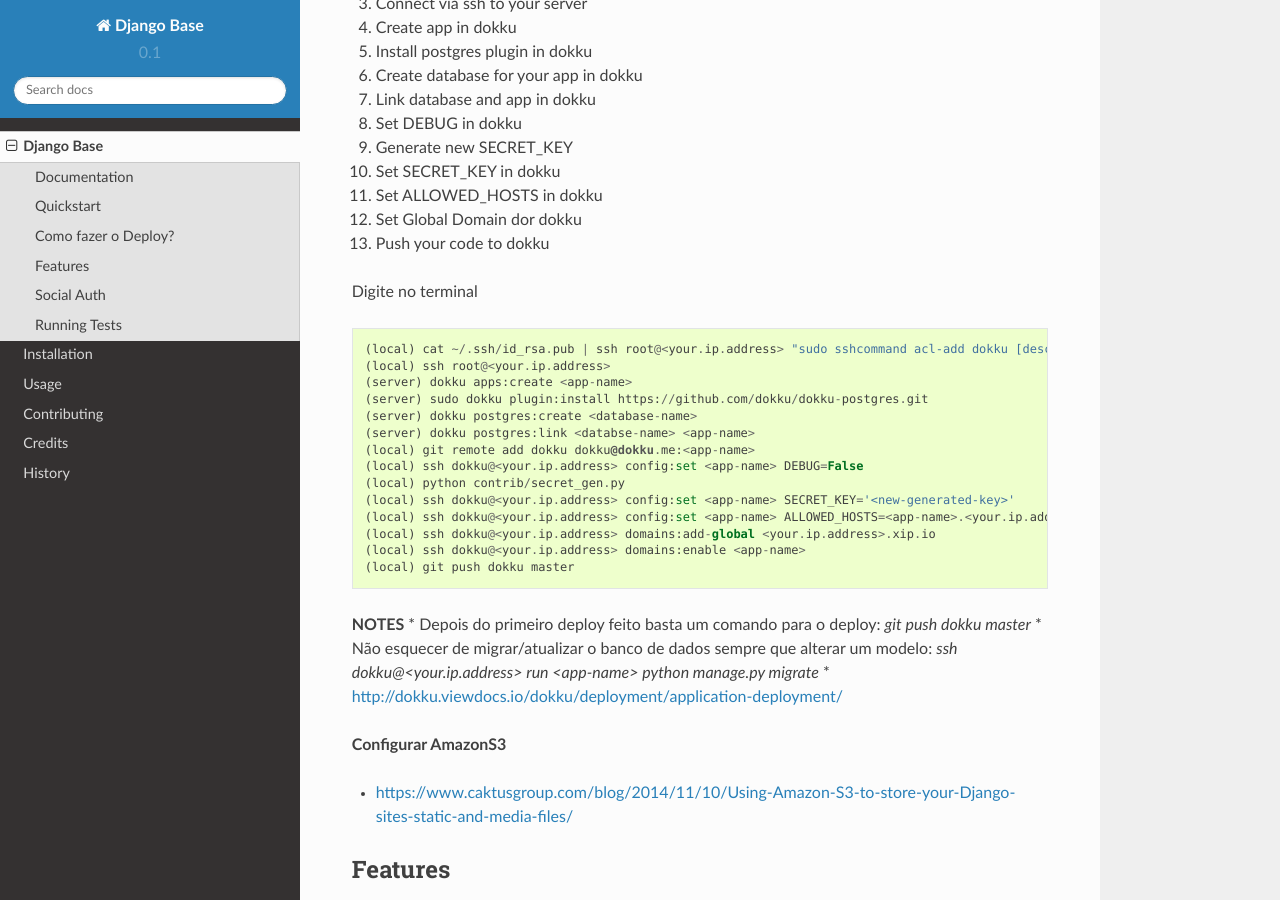
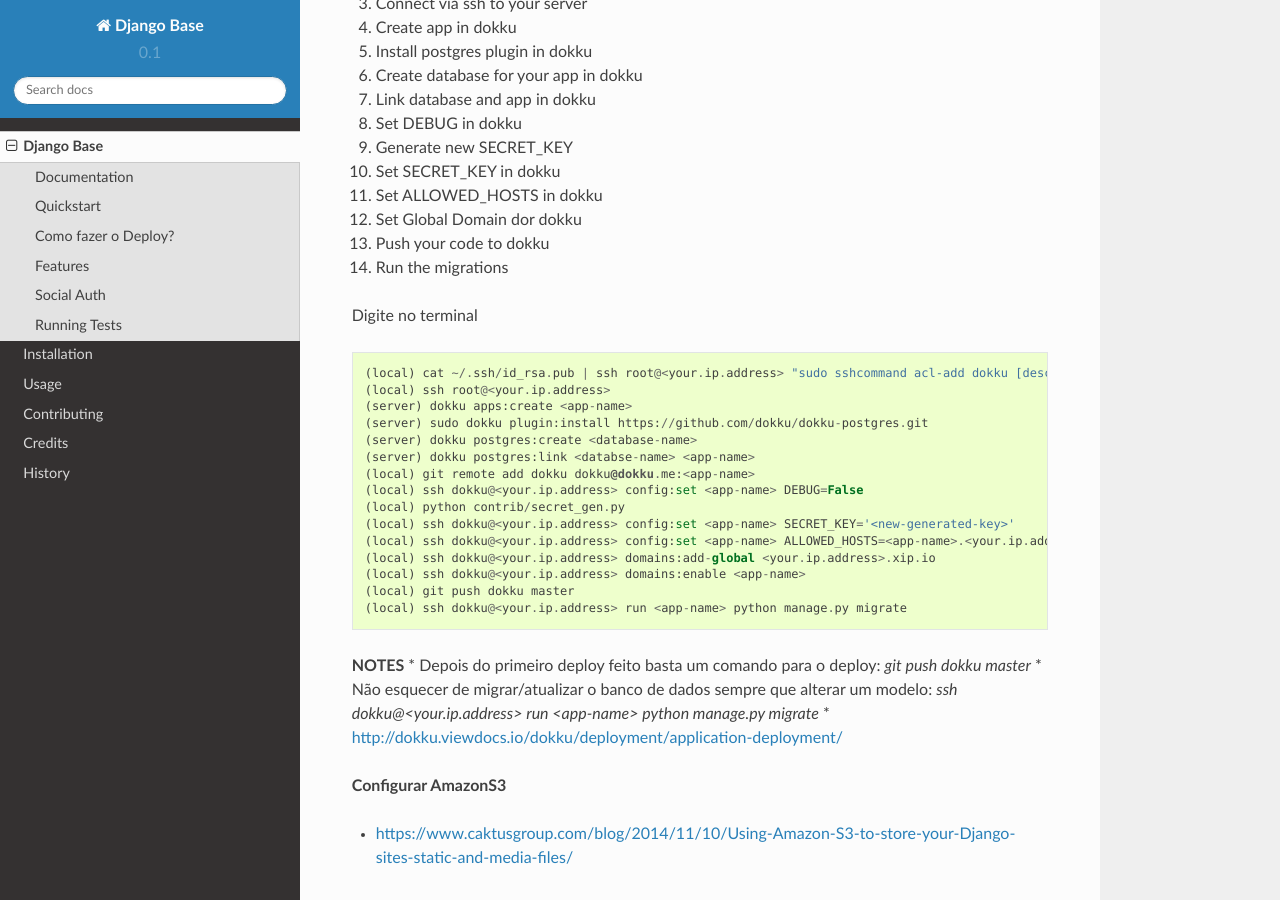
Before and after one commit to tyagow/tetyassistente, a Sphinx documentation site: the page built from docs/readme.rst, in a window 1280 px wide and 900 px high, scrolled down 1006 px. Built offline with Sphinx 7.4.7 and the Read the Docs theme 2.0.0, drawn with Linux system fonts in a browser that asks for light colours.

Commit message:
Update Docs:deploy

```diff
--- a/docs/readme.rst
+++ b/docs/readme.rst
@@ -55,6 +55,7 @@
 11. Set ALLOWED_HOSTS in dokku
 12. Set Global Domain dor dokku
 13. Push your code to dokku
+14. Run the migrations
 
 Digite no terminal ::
 
@@ -72,6 +73,7 @@
     (local) ssh dokku@<your.ip.address> domains:add-global <your.ip.address>.xip.io
     (local) ssh dokku@<your.ip.address> domains:enable <app-name>
     (local) git push dokku master
+    (local) ssh dokku@<your.ip.address> run <app-name> python manage.py migrate
 
 
 **NOTES**
```
